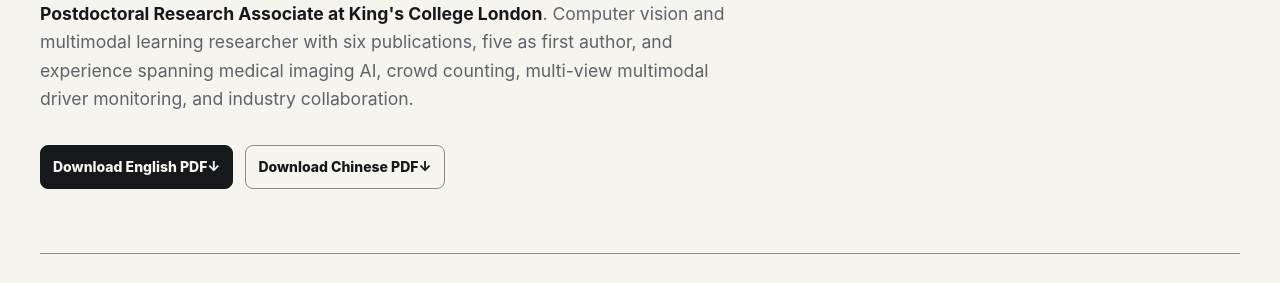
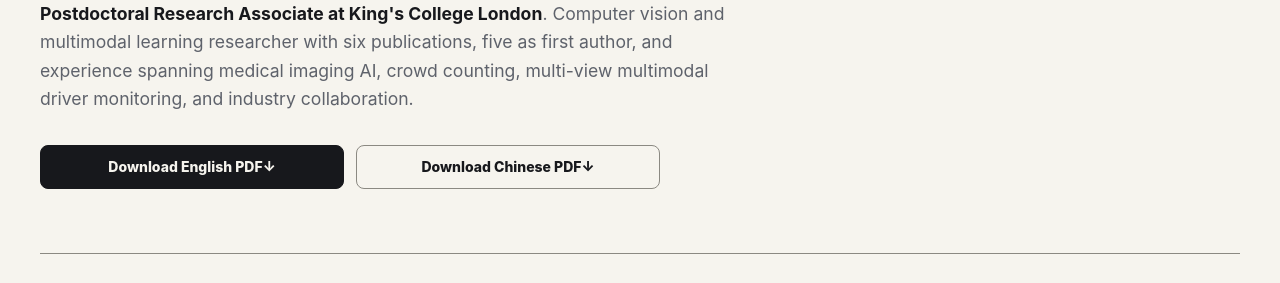
Before and after one commit to Yiming-M/Yiming-M.github.io, an Astro site: page /cv in a window 1280 px wide. Shown: the part 290-573 px from the top of the page. Built offline with nearby package versions, Linux system fonts and the light colour scheme; Astro itself is replaced by a stand-in of ours.

Commit message:
Equalize CV download button widths

```diff
--- a/src/styles/global.css
+++ b/src/styles/global.css
@@ -2500,6 +2500,11 @@ html[lang^="zh"] .topic-group-heading h2 {
   margin-top: var(--space-8);
 }
 
+.cv-download-actions a {
+  width: min(100%, 19rem);
+  justify-content: center;
+}
+
 .secondary-actions .cv-primary-download {
   border-color: var(--text-primary);
   background: var(--text-primary);
```
